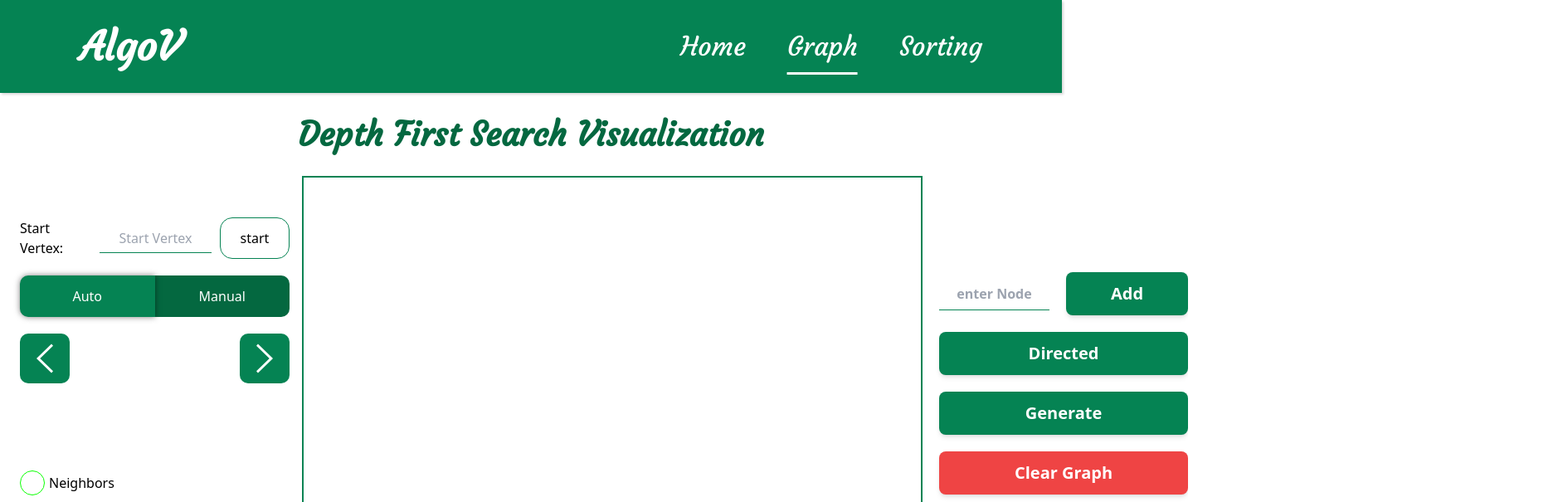
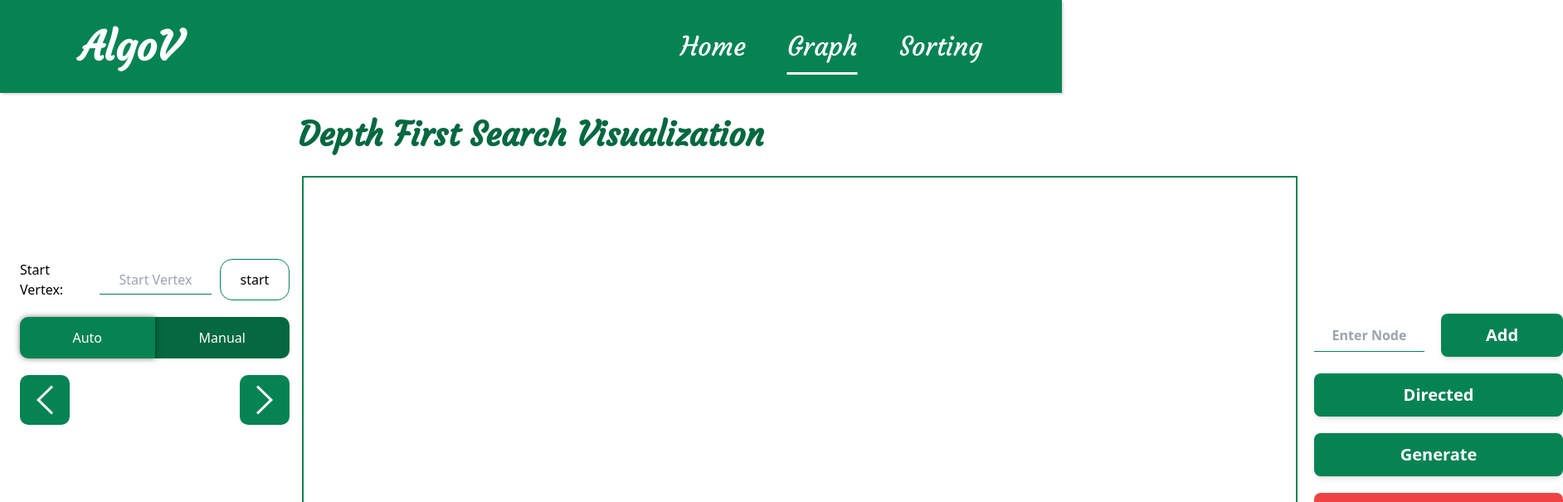
Before and after one commit to Abdelrahman-Abdelmoaty/AlgoV, a React (Create React App) app: page /graph/dfs in a window 1280 px wide. Shown: the top 605 px of the page at 83% size, 1884 px wide, since content can reach past the window. Built offline with nearby package versions, Linux system fonts and the light colour scheme.

Commit message:
maintaining graph

```diff
--- a/src/components/Graph/Edge.jsx
+++ b/src/components/Graph/Edge.jsx
@@ -2,9 +2,7 @@ import { motion } from "framer-motion";
 
 export default function Edge({ edge, directed, weighted }) {
   const offset = 21;
-  const angle =
-    Math.atan2(edge.dest.y - edge.src.y, edge.dest.x - edge.src.x) *
-    (180 / Math.PI);
+  const angle = Math.atan2(edge.dest.y - edge.src.y, edge.dest.x - edge.src.x) * (180 / Math.PI);
   const arrowX = edge.dest.x - offset * Math.cos(angle * (Math.PI / 180));
   const arrowY = edge.dest.y - offset * Math.sin(angle * (Math.PI / 180));
 
@@ -13,17 +11,7 @@ export default function Edge({ edge, directed, weighted }) {
 
   return (
     <motion.g>
-      <motion.line
-        initial={{ pathLength: 0 }}
-        animate={{ pathLength: 1 }}
-        transition={{ duration: 0.5 }}
-        x1={edge.src.x}
-        y1={edge.src.y}
-        x2={edge.dest.x}
-        y2={edge.dest.y}
-        stroke="black"
-        strokeWidth={6} // Adjust strokeWidth here
-      />
+      <motion.line initial={{ pathLength: 0 }} animate={{ pathLength: 1 }} transition={{ duration: 0.5 }} x1={edge.src.x} y1={edge.src.y} x2={edge.dest.x} y2={edge.dest.y} stroke="black" strokeWidth={4} />
       {directed && (
         <motion.path
           initial={{ opacity: 0 }}
@@ -36,15 +24,7 @@ export default function Edge({ edge, directed, weighted }) {
         ></motion.path>
       )}
       {weighted && (
-        <motion.text
-          x={midX - 15}
-          y={midY - 15}
-          textAnchor="middle"
-          alignmentBaseline="middle"
-          fontSize="16"
-          fontWeight="bold"
-          fill="black"
-        >
+        <motion.text x={midX - 15} y={midY - 15} textAnchor="middle" alignmentBaseline="middle" fontSize="16" fontWeight="bold" fill="black">
           {50}
         </motion.text>
       )}
--- a/src/components/Graph/Graph.jsx
+++ b/src/components/Graph/Graph.jsx
@@ -3,14 +3,7 @@ import Edge from "./Edge";
 import GraphArea from "./GraphArea";
 import { useState } from "react";
 import { motion } from "framer-motion";
-export default function Graph({
-  nodes,
-  setNodes,
-  edges,
-  setEdges,
-  directed,
-  setDirected,
-}) {
+export default function Graph({ nodes, setNodes, edges, setEdges, directed, setDirected }) {
   const [input, setInput] = useState("");
   const [activeEdge, setActiveEdge] = useState({ src: null, dest: null });
   const [weighted, setWeighted] = useState(false);
@@ -62,7 +55,7 @@ export default function Graph({
 
     for (let i = 1; i <= 10; i++) {
       let newX = (100 * i) % 1200;
-      let newY = (250 * i) % 700;
+      let newY = (250 * i) % 600;
 
       setNodes((prevNodes) => [
         ...prevNodes,
@@ -112,27 +105,15 @@ export default function Graph({
           );
         })}
         {nodes.map((node, idx) => {
-          return (
-            <Node
-              key={idx}
-              node={node}
-              setNodes={setNodes}
-              setEdges={setEdges}
-              activeEdge={activeEdge}
-              setActiveEdge={setActiveEdge}
-            />
-          );
+          return <Node key={idx} node={node} setNodes={setNodes} setEdges={setEdges} activeEdge={activeEdge} setActiveEdge={setActiveEdge} />;
         })}
       </GraphArea>
       <div className="flex flex-col items-center gap-5 justify-center w-[300px] text-center ml-5">
         <div className="w-full">
-          <form
-            onSubmit={handleAddNode}
-            className="flex items-center justify-between gap-5"
-          >
+          <form onSubmit={handleAddNode} className="flex items-center justify-between gap-5">
             <motion.input
               type="text"
-              placeholder="enter Node"
+              placeholder="Enter Node"
               onChange={(e) => {
                 setInput(e.target.value);
                 setError(false);
@@ -141,27 +122,17 @@ export default function Graph({
               className=" border-b-2 border-black outline-none text-center font-semibold text-xl flex-1 w-20 graph-input"
               whileFocus={{ scale: 1.1 }}
             />
-            <motion.button
-              onClick={handleAddNode}
-              className="flex-1 font-semibold shadow-md text-xl text-white bg-[rgb(5,131,83)] rounded-lg px-3 py-3 capitalize"
-              whileHover={{ scale: 1.1 }}
-            >
+            <motion.button onClick={handleAddNode} className="flex-1 font-semibold shadow-md text-xl text-white bg-[rgb(5,131,83)] rounded-lg px-3 py-3 capitalize" whileHover={{ scale: 1.1 }}>
               add
             </motion.button>
           </form>
-          {error && (
-            <p className="text-start block text-red-500 mt-1 font-semibold">
-              Please enter a number!
-            </p>
-          )}
+          {error && <p className="text-start block text-red-500 mt-1 font-semibold">Please enter a number!</p>}
         </div>
         <motion.div
           onClick={() => {
             setDirected((prev) => !prev);
           }}
-          className={`w-full rounded-lg py-3 capitalize text-xl font-semibold shadow-md ${
-            directed ? "bg-red-500" : "bg-[rgb(5,131,83)]"
-          } text-white cursor-pointer`}
+          className={`w-full rounded-lg py-3 capitalize text-xl font-semibold shadow-md ${directed ? "bg-red-500" : "bg-[rgb(5,131,83)]"} text-white cursor-pointer`}
           whileHover={{ scale: 1.1 }}
         >
           Directed
@@ -177,18 +148,10 @@ export default function Graph({
         >
           weighted
         </motion.div> */}
-        <motion.button
-          onClick={handleRandomize}
-          whileHover={{ scale: 1.1 }}
-          className="w-full rounded-lg py-3 capitalize text-xl font-semibold shadow-md bg-[rgb(5,131,83)] text-white"
-        >
+        <motion.button onClick={handleRandomize} whileHover={{ scale: 1.1 }} className="w-full rounded-lg py-3 capitalize text-xl font-semibold shadow-md bg-[rgb(5,131,83)] text-white">
           Generate
         </motion.button>
-        <motion.button
-          onClick={handleClearGraph}
-          whileHover={{ scale: 1.1 }}
-          className="w-full rounded-lg py-3 capitalize text-xl font-semibold shadow-md bg-red-500 text-white"
-        >
+        <motion.button onClick={handleClearGraph} whileHover={{ scale: 1.1 }} className="w-full rounded-lg py-3 capitalize text-xl font-semibold shadow-md bg-red-500 text-white">
           Clear Graph
         </motion.button>
       </div>
--- a/src/components/Graph/GraphAlgorithm.jsx
+++ b/src/components/Graph/GraphAlgorithm.jsx
@@ -3,18 +3,7 @@ import { useEffect, useState } from "react";
 import Controls from "./Controls";
 import Graph from "./Graph";
 
-export default function GraphAlgorithm({
-  start,
-  back,
-  next,
-  setAdjMat,
-  startIdx,
-  setStartIdx,
-  nodes,
-  setNodes,
-  keys,
-  end,
-}) {
+export default function GraphAlgorithm({ start, back, next, setAdjMat, startIdx, setStartIdx, nodes, setNodes, keys, end }) {
   const [edges, setEdges] = useState([]);
   const [directed, setDirected] = useState(false);
 
@@ -42,15 +31,7 @@ export default function GraphAlgorithm({
     <div className="graph-algorithm-component">
       <main className="flex justify-between items-center">
         <aside>
-          <Controls
-            start={start}
-            startV={nodes[startIdx]?.value}
-            setStart={(val) =>
-              setStartIdx(nodes.findIndex((n) => n.value === val))
-            }
-            next={next}
-            back={back}
-          />
+          <Controls start={start} startV={nodes[startIdx]?.value} setStart={(val) => setStartIdx(nodes.findIndex((n) => n.value === val))} next={next} back={back} />
           <div className="keys">
             {keys?.map((key) => (
               <div className="key">
@@ -60,12 +41,7 @@ export default function GraphAlgorithm({
             ))}
           </div>
         </aside>
-        <Graph
-          nodes={nodes}
-          setNodes={setNodes}
-          edges={edges}
-          setEdges={setEdges}
-        />
+        <Graph nodes={nodes} setNodes={setNodes} edges={edges} setEdges={setEdges} directed={directed} setDirected={setDirected} />
       </main>
     </div>
   );
--- a/src/components/Graph/GraphArea.jsx
+++ b/src/components/Graph/GraphArea.jsx
@@ -1,11 +1,7 @@
 export default function GraphArea({ children }) {
   return (
     <>
-      <svg
-        viewBox="0 0 1200 800"
-        height="500px"
-        className="border-2 border-[rgb(5,131,83)] flex-1"
-      >
+      <svg viewBox="0 0 1200 600" height="600px" width="1200" w className="border-2 border-[rgb(5,131,83)] flex-1">
         {children}
       </svg>
     </>
--- a/src/components/Graph/Node.jsx
+++ b/src/components/Graph/Node.jsx
@@ -1,8 +1,8 @@
 import React, { useState, useRef, useCallback } from "react";
 import { motion } from "framer-motion";
 const Node = ({ node, setNodes, setEdges, activeEdge, setActiveEdge }) => {
-  const [circle, setCircle] = useState({ cx: node.x, cy: node.y, radius: 35 });
-  const strokeWidth = 6;
+  const [circle, setCircle] = useState({ cx: node.x, cy: node.y, radius: 25 });
+  const strokeWidth = 4;
   const svgGroupElemRef = useRef(null);
 
   const startDrag = useCallback(
@@ -63,31 +63,14 @@ const Node = ({ node, setNodes, setEdges, activeEdge, setActiveEdge }) => {
         }
       }}
       onClick={() => {
-        if (
-          activeEdge.src &&
-          activeEdge.src !== node.id &&
-          activeEdge.dest === null
-        ) {
+        if (activeEdge.src && activeEdge.src !== node.id && activeEdge.dest === null) {
           setActiveEdge({ src: null, dest: null });
           setEdges((prev) => [...prev, { src: activeEdge.src, dest: node.id }]);
         }
       }}
     >
-      <circle
-        cx={circle.cx}
-        cy={circle.cy}
-        r={circle.radius}
-        style={{ fill: node.color, stroke: node.borderColor, strokeWidth }}
-        className="flex items-center justify-center"
-      />
-      <text
-        x={circle.cx}
-        y={circle.cy}
-        textAnchor="middle"
-        alignmentBaseline="middle"
-        fontSize="18"
-        fontWeight="bold"
-      >
+      <circle cx={circle.cx} cy={circle.cy} r={circle.radius} style={{ fill: node.color, stroke: node.borderColor, strokeWidth }} className="flex items-center justify-center" />
+      <text x={circle.cx} y={circle.cy + 5} textAnchor="middle" alignmentBaseline="middle" fontSize="18" fontWeight="bold">
         {node.value}
       </text>
     </motion.g>
--- a/src/components/Sorting/BubbleSort.jsx
+++ b/src/components/Sorting/BubbleSort.jsx
@@ -116,16 +116,19 @@ export default function BubbleSort() {
     console.log(list);
     console.log(copy);
     for (let i = 0; i < list.length; i++) {
+      let swapped = false;
       for (let j = 0; j < list.length - i - 1; j++) {
         if (copy[j] > copy[j + 1]) {
           makeFullSwap(j, j + 1, time, true);
           [copy[j], copy[j + 1]] = [copy[j + 1], copy[j]];
           time += 5000;
+          swapped = true;
         } else {
           makeFullSwap(j, j + 1, time, false);
           time += 1000;
         }
       }
+      if (swapped === false) break;
     }
     console.log(list);
     console.log(copy);
```
